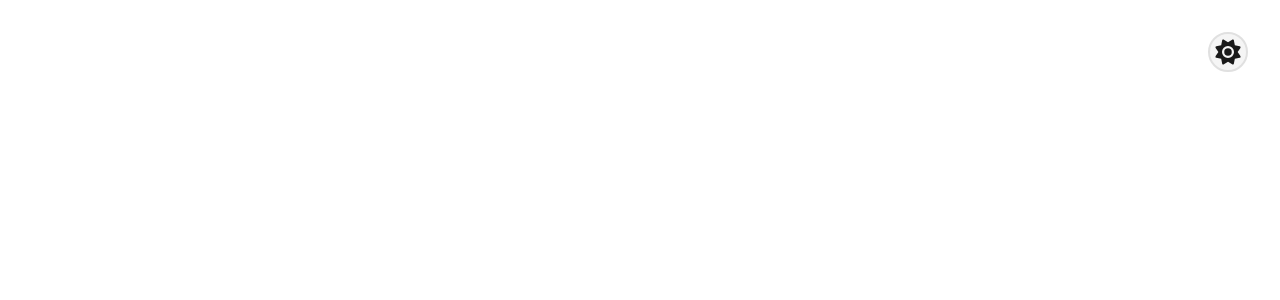
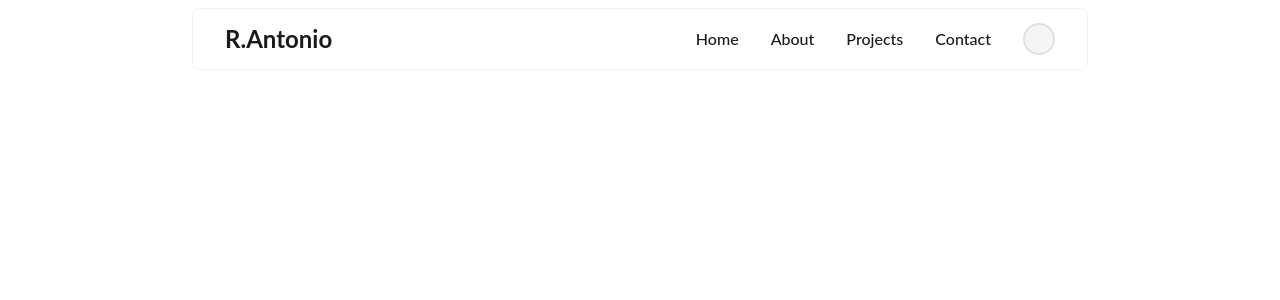
Before and after one commit to MamitianaAntonio/my-portfolio, a React (Vite) app: page / in a window 1280 px wide. Shown: the top 300 px of the page. Built offline with nearby package versions, Linux system fonts and the light colour scheme.

Commit message:
layout(navbar) : create navbar component

```diff
--- a/package.json
+++ b/package.json
@@ -15,7 +15,6 @@
     "@fortawesome/react-fontawesome": "^3.1.1",
     "react": "^19.2.0",
     "react-dom": "^19.2.0",
-    "react-toggle-dark-mode": "^1.1.1",
     "use-local-storage": "^3.0.0"
   },
   "devDependencies": {
--- a/src/App.jsx
+++ b/src/App.jsx
@@ -1,38 +1,7 @@
-import { useState, useEffect } from 'react';
-import { DarkModeToggle } from './components/ui/DarkModeToggle';
+import Navbar from "./components/layout/Navbar.jsx";
 
 export const App = () => {
-  const [isDarkMode, setIsDarkMode] = useState(() => {
-    const saved = localStorage.getItem('isDarkMode');
-    if (saved !== null) {
-      return JSON.parse(saved);
-    }
-    return window.matchMedia('(prefers-color-scheme: dark)').matches;
-  });
-
-  useEffect(() => {
-    const htmlElement = document.documentElement;
-    if (isDarkMode) {
-      htmlElement.setAttribute('data-theme', 'dark');
-    } else {
-      htmlElement.removeAttribute('data-theme');
-    }
-    localStorage.setItem('isDarkMode', JSON.stringify(isDarkMode));
-  }, [isDarkMode]);
-
-  const toggleDarkMode = (newValue) => {
-    setIsDarkMode(newValue);
-  };
-
   return (
-    <div
-      className="w-full min-h-screen flex flex-col
-      justify-center items-center bg-(--bg-primary)
-      text-(--text-primary) transition-colors duration-300"
-    >
-      <div className="absolute top-8 right-8 flex items-center gap-4">
-        <DarkModeToggle isDarkMode={isDarkMode} onChange={toggleDarkMode} />
-      </div>
-    </div>
+    <Navbar />
   );
 };
--- /dev/null
+++ b/src/components/hooks/useTheme.js
@@ -0,0 +1,24 @@
+import { useEffect, useState } from "react";
+
+// custom hook to manage theme (dark/light mode)
+export const useTheme = () => {
+  const [isDarkMode, setIsDarkMode] = useState(() => {
+    const saved = localStorage.getItem("isDarkMode");
+    if (saved !== null) {
+      return JSON.parse(saved);
+    }
+    return window.matchMedia("(prefers-color-scheme: dark)").matches;
+  });
+
+  useEffect(() => {
+    const htmlElement = document.documentElement;
+    if (isDarkMode) {
+      htmlElement.setAttribute("data-theme", "dark");
+    } else {
+      htmlElement.setAttribute("data-theme", "light");
+    }
+    localStorage.setItem("isDarkMode", JSON.stringify(isDarkMode));
+  }, [isDarkMode]);
+
+  return { isDarkMode, setIsDarkMode };
+};
--- /dev/null
+++ b/src/components/layout/Navbar.jsx
@@ -0,0 +1,128 @@
+import { useEffect, useState } from "react";
+import { DarkModeToggle } from "../ui/DarkModeToggle";
+import { useTheme } from "../hooks/useTheme.js";
+import { faBars, faXmark } from "@fortawesome/free-solid-svg-icons";
+import { FontAwesomeIcon } from "@fortawesome/react-fontawesome";
+
+export default function Navbar() {
+  const [isOpen, setIsOpen] = useState(false);
+  const [scrolled, setScrolled] = useState(false);
+  const { isDarkMode, setIsDarkMode } = useTheme();
+
+  const navItems = [
+    { name: "Home", href: "#home" },
+    { name: "About", href: "#about" },
+    { name: "Projects", href: "#projects" },
+    { name: "Contact", href: "#contact" },
+  ];
+
+  useEffect(() => {
+    const handleScroll = () => {
+      setScrolled(window.scrollY > 20);
+    };
+    window.addEventListener("scroll", handleScroll);
+    return () => window.removeEventListener("scroll", handleScroll);
+  }, []);
+
+  const handleNavClick = (e, href) => {
+    e.preventDefault();
+    setIsOpen(false);
+
+    const element = document.querySelector(href);
+    if (element) {
+      const offset = 80;
+      const elementPosition = element.offsetTop - offset;
+      window.scrollTo({
+        top: elementPosition,
+        behavior: "smooth",
+      });
+    }
+  };
+
+  return (
+    <nav
+      className={`fixed top-0 w-full z-50  transition-all duration-300 ${
+        scrolled
+          ? "bg-primary shadow-lg border-b border-(--nav-border-color)"
+          : "bg-primary/80 backdrop-blur-sm"
+      }`}
+    >
+      <div className="max-w-4xl mx-auto px-4 sm:px-6 lg:px-8 border m-2 rounded-lg border-(--nav-border-color)">
+        <div className="flex justify-between items-center h-15">
+          <a
+            href="#home"
+            onClick={(e) => handleNavClick(e, "#home")}
+            className="text-2xl font-bold text-accent hover:opacity-80 transition-opacity"
+          >
+            R.Antonio
+          </a>
+
+          <div className="flex items-center gap-4">
+            <div className="hidden md:flex items-center gap-8">
+              {navItems.map((item) => (
+                <a
+                  key={item.name}
+                  href={item.href}
+                  onClick={(e) => handleNavClick(e, item.href)}
+                  className="text-primary hover:text-accent transition-colors duration-300 font-medium relative group"
+                >
+                  {item.name}
+                  <span className="absolute -bottom-1 left-0 w-0 h-0.5 bg-accent group-hover:w-full transition-all duration-300"></span>
+                </a>
+              ))}
+              {/* desktop toggle (visible md+) */}
+              <DarkModeToggle
+                isDarkMode={isDarkMode}
+                onChange={setIsDarkMode}
+              />
+            </div>
+
+            <div className="md:hidden flex items-center gap-4">
+              <DarkModeToggle
+                isDarkMode={isDarkMode}
+                onChange={setIsDarkMode}
+              />
+              <button
+                onClick={() => setIsOpen(!isOpen)}
+                className="p-2 text-primary hover:text-accent transition-all duration-300 active:scale-95"
+                aria-label="Toggle menu"
+              >
+                <FontAwesomeIcon
+                  icon={isOpen ? faXmark : faBars}
+                  className="w-10 h-10"
+                  size="lg"
+                />
+              </button>
+            </div>
+          </div>
+        </div>
+      </div>
+
+      {/* Mobile Menu */}
+      {isOpen && (
+        <div className="w-[98%] mx-auto mt-4 md:hidden rounded-lg bg-(--bg-primary)
+            backdrop-blur-lg shadow-sm border
+            border-(--nav-border-color) overflow-hidden animate-in slide-in-from-top duration-300"
+        >
+          {navItems.map((item) => (
+            <a
+              key={item.name}
+              href={item.href}
+              onClick={(e) => handleNavClick(e, item.href)}
+              className="
+            block px-6 py-4 text-primary font-medium
+            hover:bg-accent/10 hover:text-accent
+            transition-all duration-300
+            border-b last:border-b-0
+            border-(--nav-border-color)
+            active:scale-[0.98]
+            "
+            >
+              {item.name}
+            </a>
+          ))}
+        </div>
+      )}
+    </nav>
+  );
+}
--- a/src/components/ui/DarkModeToggle.jsx
+++ b/src/components/ui/DarkModeToggle.jsx
@@ -6,7 +6,7 @@ export const DarkModeToggle = ({ isDarkMode, onChange }) => {
   return (
     <button
       className="bg-(--bg-secondary) border-2 border-(--border-color)
-        rounded-full w-10 h-10 flex items-center justify-center cursor-pointer
+        rounded-full w-8 h-8 flex items-center justify-center cursor-pointer
         transition-all duration-300 hover:scale-110 hover:border-(--accent-color)
         hover:shadow-lg active:scale-95"
       onClick={() => onChange(!isDarkMode)}
@@ -15,7 +15,7 @@ export const DarkModeToggle = ({ isDarkMode, onChange }) => {
     >
       <FontAwesomeIcon
         icon={isDarkMode ? faMoon : faSun}
-        className="toggle-icon text-2xl"
+        className="toggle-icon text-xl"
       />
     </button>
   );
--- a/src/index.css
+++ b/src/index.css
@@ -8,6 +8,7 @@
   --text-secondary: #666666;
   --accent-color: #007bff;
   --border-color: #e0e0e0;
+  --nav-border-color: rgba(0, 0, 0, 0.06);
 }
 
 [data-theme="dark"] {
@@ -17,6 +18,7 @@
   --text-secondary: #b0b0b0;
   --accent-color: #4a9eff;
   --border-color: #404040;
+  --nav-border-color: rgba(255, 255, 255, 0.06);
 }
 
 body {
```
Also changed, not shown: 1 other file (tests, documents, lock files or other folders).
